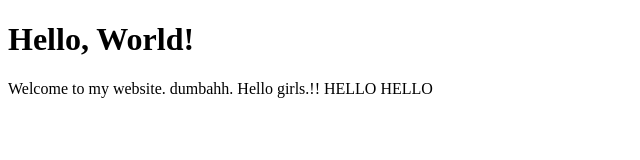
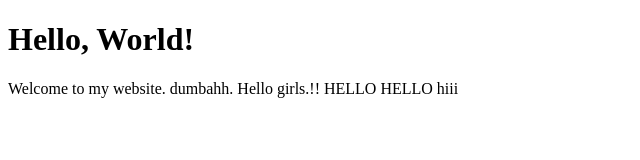
Before and after one commit to kay4405/MyPhotoWebsite, a plain HTML site: page index.html in a window 1280 px wide. Shown: the full height of the page, 0-640 px from the left. Drawn offline with Linux system fonts and the light colour scheme.

Commit message:
added hi

```diff
--- a/index.html
+++ b/index.html
@@ -7,6 +7,6 @@
 </head>
 <body>
     <h1>Hello, World!</h1>
-    <p>Welcome to my website. dumbahh. Hello girls.!! HELLO HELLO</p>
+    <p>Welcome to my website. dumbahh. Hello girls.!! HELLO HELLO hiii</p>
 </body>
 </html>
```
